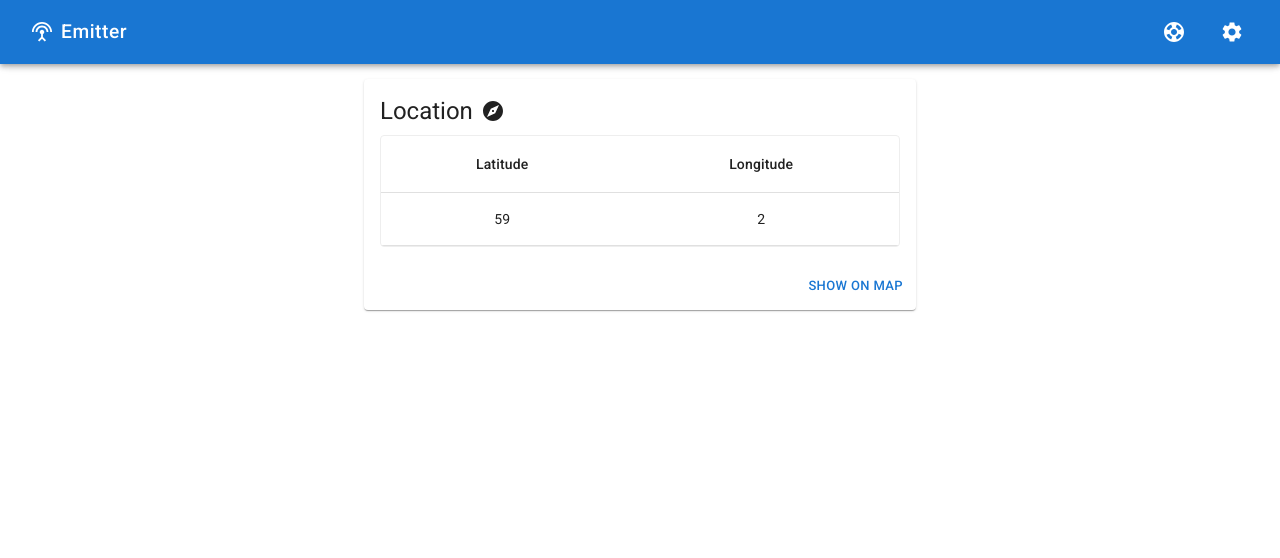
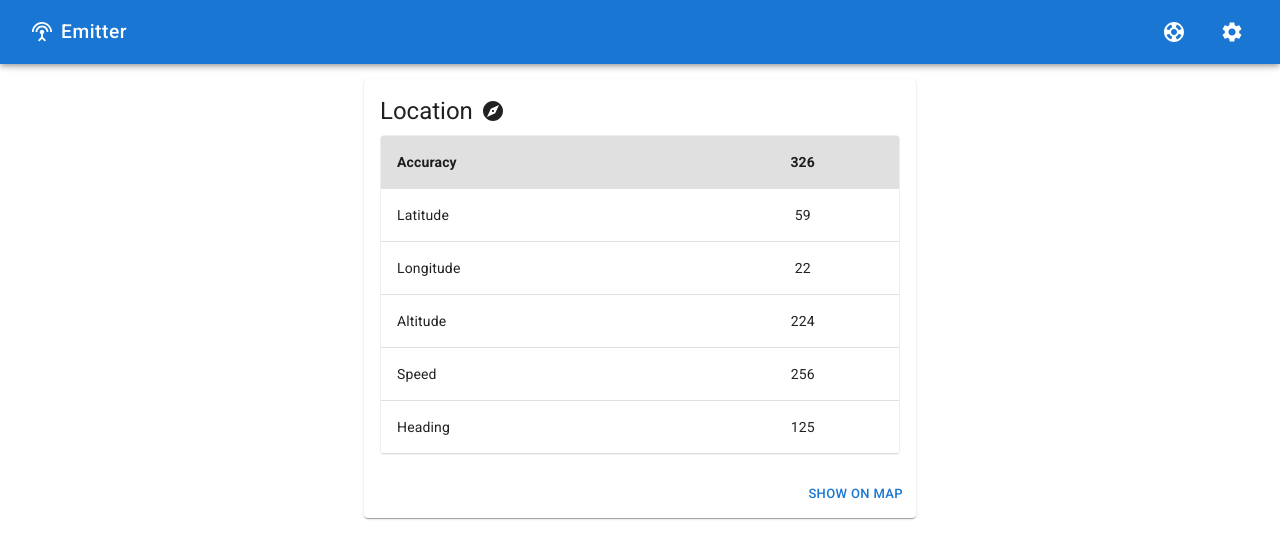
Before and after one commit to OleksandrDanylchenko/run-and-drive-emitter, a React (Vite) app: page / in a window 1280 px wide. Shown: the top 558 px of the page. Built offline with nearby package versions, Linux system fonts and the light colour scheme.

Commit message:
feat: add separate component for the LocationTable

```diff
--- a/src/pages/Dashboard/Cards/Location/index.tsx
+++ b/src/pages/Dashboard/Cards/Location/index.tsx
@@ -9,12 +9,11 @@ import Table from '@mui/material/Table';
 import TableBody from '@mui/material/TableBody';
 import TableCell from '@mui/material/TableCell';
 import TableContainer from '@mui/material/TableContainer';
-import TableHead from '@mui/material/TableHead';
 import TableRow from '@mui/material/TableRow';
 import Typography from '@mui/material/Typography';
-import React, { FC, useState } from 'react';
+import React, { FC, useMemo, useState } from 'react';
 
-import { LocationTable } from './styles';
+import { LocationTable, LocationTableRow } from './styles';
 
 const LocationCard: FC = () => {
   const [isShowMap, setShowMap] = useState(false);
@@ -29,20 +28,7 @@ const LocationCard: FC = () => {
           <Typography variant="h5">Location</Typography>
           <ExploreIcon />
         </Stack>
-        <TableContainer css={LocationTable}>
-          <Table aria-label="Location table">
-            <TableHead>
-              <TableCell align="center">Latitude</TableCell>
-              <TableCell align="center">Longitude</TableCell>
-            </TableHead>
-            <TableBody>
-              <TableRow>
-                <TableCell align="center">59</TableCell>
-                <TableCell align="center">2</TableCell>
-              </TableRow>
-            </TableBody>
-          </Table>
-        </TableContainer>
+        <LocationValuesTable />
       </CardContent>
       <Collapse in={isShowMap} timeout="auto" unmountOnExit>
         <CardContent>
@@ -60,4 +46,62 @@ const LocationCard: FC = () => {
   );
 };
 
+const LocationValuesTable: FC = () => {
+  const tableRows = useMemo<
+    {
+      label: string;
+      value: number | string;
+      highlighted?: boolean;
+    }[]
+  >(
+    () => [
+      {
+        label: 'Accuracy',
+        value: 326,
+        highlighted: true,
+      },
+      {
+        label: 'Latitude',
+        value: 59,
+      },
+      {
+        label: 'Longitude',
+        value: 22,
+      },
+      {
+        label: 'Altitude',
+        value: 224,
+      },
+      {
+        label: 'Speed',
+        value: 256,
+      },
+      {
+        label: 'Heading',
+        value: 125,
+      },
+    ],
+    [],
+  );
+
+  return (
+    <TableContainer css={LocationTable}>
+      <Table aria-label="Location table">
+        <TableBody>
+          {tableRows
+            .filter(({ value }) => !!value)
+            .map((row) => (
+              <TableRow
+                key={row.label}
+                css={(theme) => LocationTableRow(theme, row.highlighted)}>
+                <TableCell>{row.label}</TableCell>
+                <TableCell align="center">{row.value}</TableCell>
+              </TableRow>
+            ))}
+        </TableBody>
+      </Table>
+    </TableContainer>
+  );
+};
+
 export default LocationCard;
--- a/src/pages/Dashboard/Cards/Location/styles.ts
+++ b/src/pages/Dashboard/Cards/Location/styles.ts
@@ -6,3 +6,13 @@ export const LocationTable = (theme: Theme) => css`
   border: 1px solid ${theme.palette.grey.A200};
   border-radius: 4px;
 `;
+
+export const LocationTableRow = (theme: Theme, highlighted?: boolean) => css`
+  ${highlighted &&
+  css`
+    background-color: ${theme.palette.action.focus};
+    td {
+      font-weight: 600;
+    }
+  `}
+`;
```
